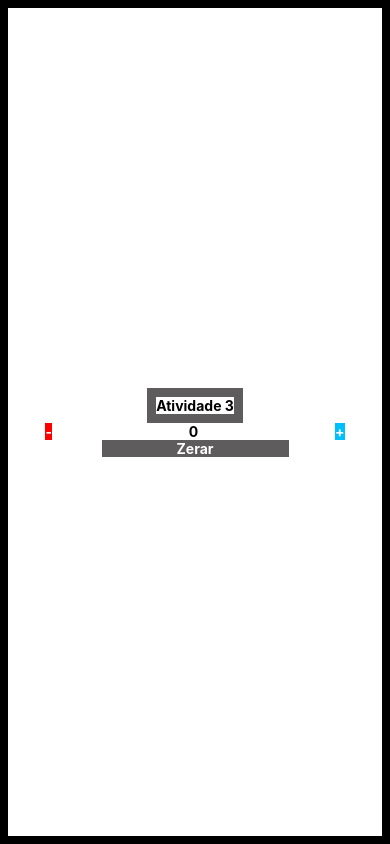
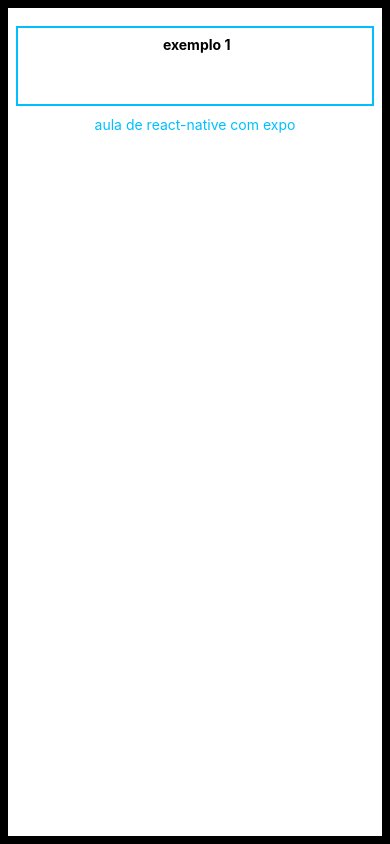
Before and after one commit to joaocastro0420/aula-introducao-expo, a React Native app: screen / in a window 390 px wide. Built offline with nearby package versions, Linux system fonts and the light colour scheme; what react-native-responsive-fontsize would draw is missing.

Commit message:
exemplo 4

```diff
--- a/App.js
+++ b/App.js
@@ -21,6 +21,9 @@ import Exemplo3 from './src/exemplos/ex-03';
 //atvidades
 import Atividade3 from './src/atividades-03';
 
+//atividades
+import Exemplo4 from './src/exemplos/ex-04';
+
 
 
 
@@ -28,7 +31,7 @@ import Atividade3 from './src/atividades-03';
 export default function App() {
   return (
     <View style={styles.container}>
-      <Atividade3 />
+      <Exemplo4 />
       <StatusBar style="auto" />
     </View>
   );
--- /dev/null
+++ b/src/exemplos/ex-04/index.js
@@ -0,0 +1,21 @@
+import {View, Text, TextInput} from 'react-native';
+import { useState } from 'react';
+
+import styles from './styles';
+
+
+function Exemplo4() {
+
+  const [txtInserido, setTxtInserido] = useState('');
+  return (
+    <View style={styles.container}>
+      <Text style={ styles.titulo}> exemplo 1</Text>
+      <Text style={styles.texto}>aula de react-native com expo</Text>
+      <TextInput style={styles.input} />
+
+    </View>
+  );
+}
+
+
+export default Exemplo4;
--- /dev/null
+++ b/src/exemplos/ex-04/styles.js
@@ -0,0 +1,41 @@
+import { StyleSheet } from "react-native";
+import { RFPercentage } from "react-native-responsive-fontsize";
+const styles = StyleSheet.create({
+  container: {
+    flex: 1,
+    backgroundColor: "#fff",
+    padding: 8,
+    flex : 1,
+    alignItems: "center",
+
+
+  },
+  titulo: {
+    fontSize: RFPercentage(3),
+    fontWeight: "bold",
+    borderWidth : 2,
+    borderColor : "deepskyblue",
+    margin : 10,
+    marginBottom : 10,
+    padding : 8,
+    width : "100%",
+    height : 80,
+    textAlign : "center",
+    textAlignVertical : "center",
+  },
+    texto: {
+    fontSize: RFPercentage(2.5),
+    color: "deepskyblue",
+  },
+  input: {
+borderWidth: RFPercentage(0.2),
+width: "100%",
+fontSize: RFPercentage(2),
+margin: RFPercentage(2),
+borderRadius: RFPercentage(2),
+
+
+  },
+});
+
+export default styles;
```
